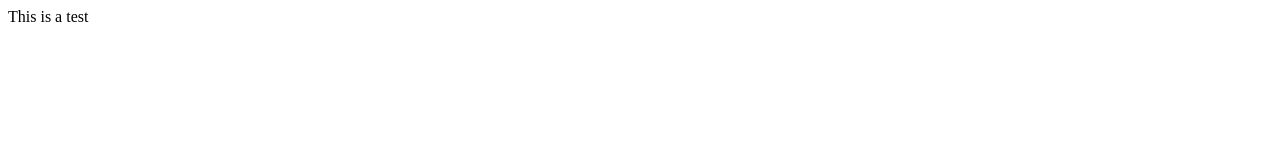
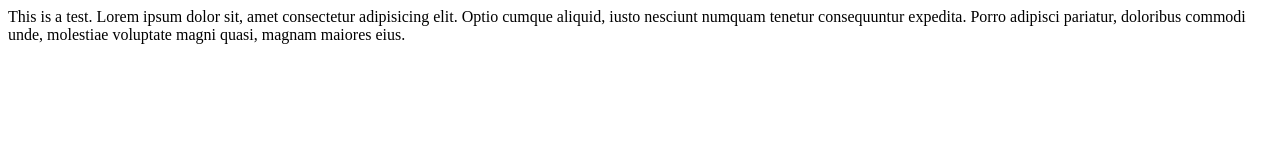
Before and after one commit to Jasper-Schuetz/napkinphysics.github.io, a plain HTML site: page index.html in a window 1280 px wide. Drawn offline with Linux system fonts and the light colour scheme.

Commit message:
Update index.html

```diff
--- a/index.html
+++ b/index.html
@@ -7,6 +7,6 @@
   <title>Document</title>
 </head>
 <body>
-  This is a test
+  This is a test. Lorem ipsum dolor sit, amet consectetur adipisicing elit. Optio cumque aliquid, iusto nesciunt numquam tenetur consequuntur expedita. Porro adipisci pariatur, doloribus commodi unde, molestiae voluptate magni quasi, magnam maiores eius.
 </body>
 </html>
```
